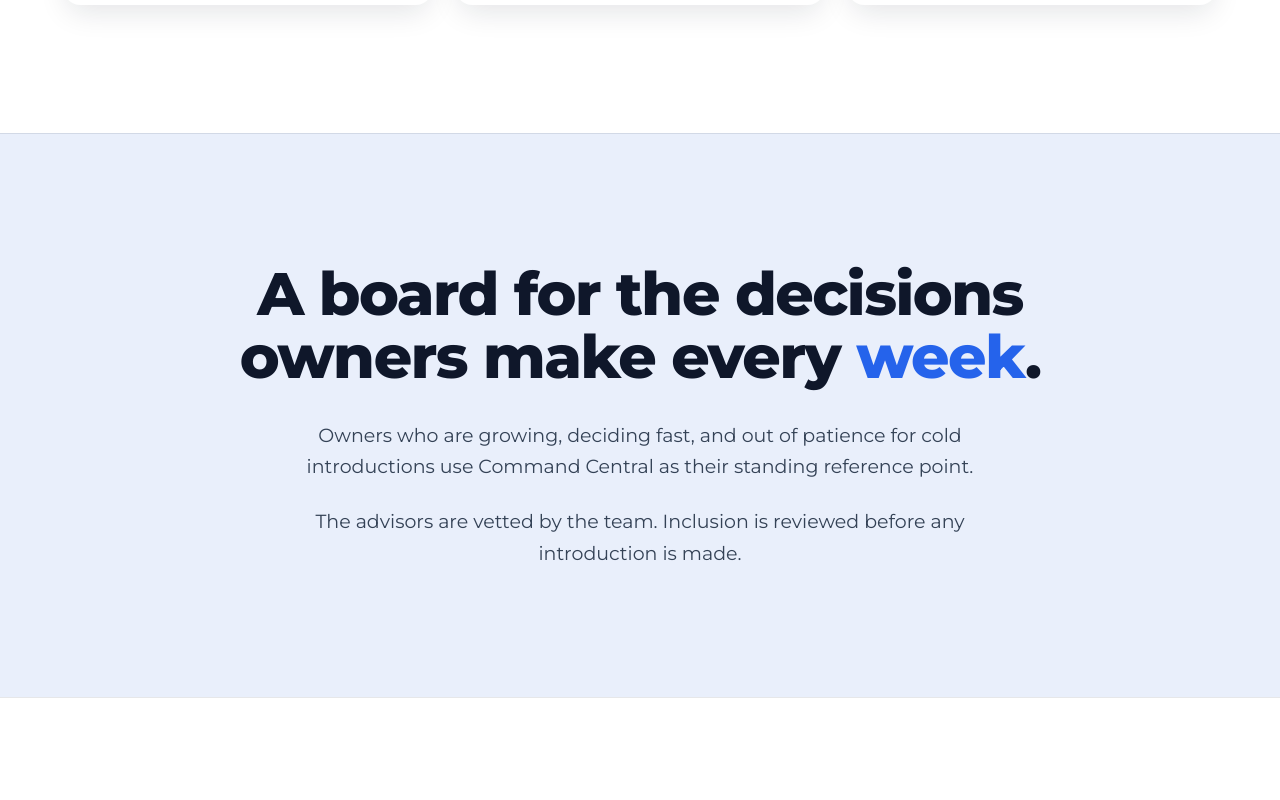
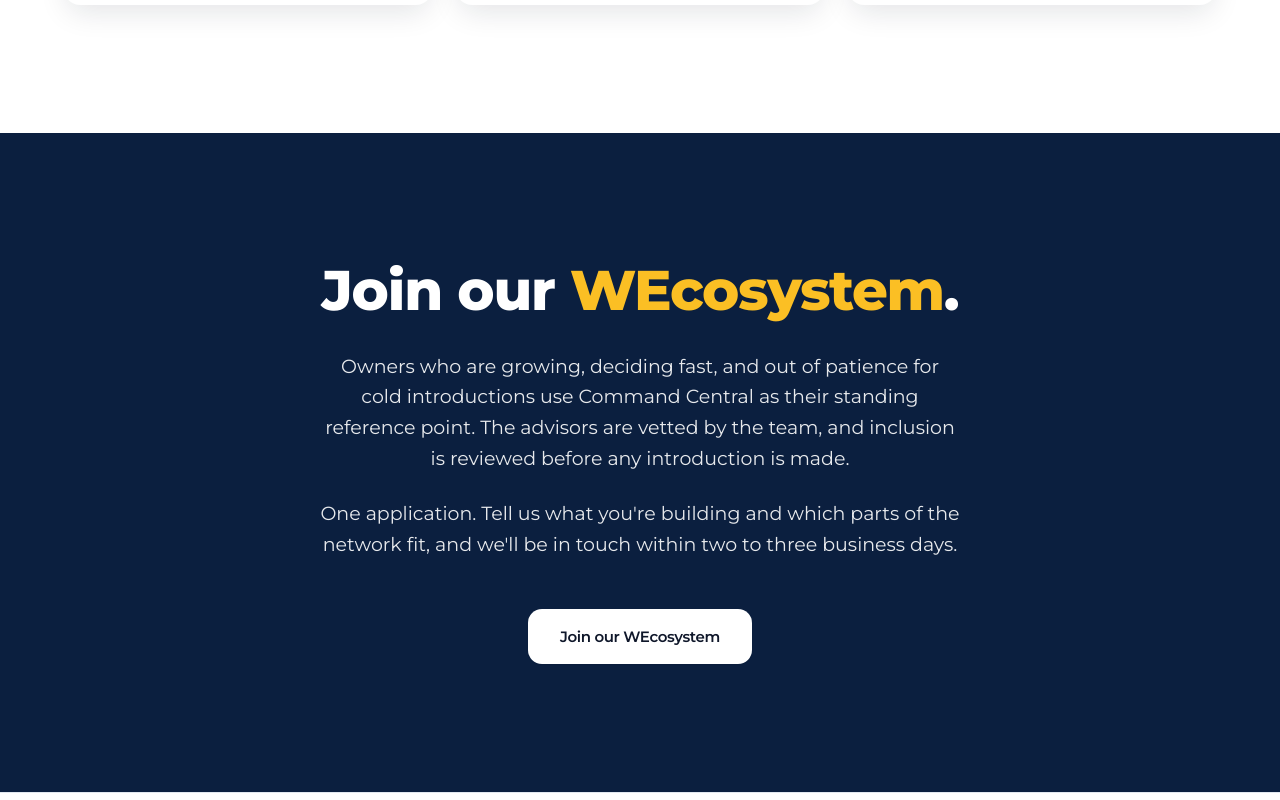
Before and after one commit to chadfam/v3-thrive-network-hub, a React (Vite) app: page /command-central in a window 1280 px wide. Shown: the part 2680-3480 px from the top of the page. Built offline with nearby package versions, Linux system fonts and the light colour scheme; the HTML template or start-up script is replaced by a standard one.

Commit message:
Changes
Co-authored-by: chadfam <282957577+chadfam@users.noreply.github.com>

```diff
--- a/src/components/command/CCApply.tsx
+++ b/src/components/command/CCApply.tsx
@@ -2,27 +2,31 @@ import { Link } from "react-router-dom";
 
 const CCApply = () => {
   return (
-    <section className="bg-white border-t border-slate-ink/10">
-      <div className="mx-auto max-w-[1080px] px-6 sm:px-10 md:px-16 py-20 md:py-32 text-center">
+    <section style={{ backgroundColor: "#0B1F3F" }} className="text-white">
+      <div className="mx-auto max-w-[880px] px-6 sm:px-10 md:px-16 py-20 md:py-32 text-center">
         <h2
-          className="font-serif-display text-slate-ink mx-auto max-w-[820px]"
+          className="font-serif-display"
           style={{
-            fontSize: "clamp(2.25rem, 5.5vw, 3.75rem)",
+            fontSize: "clamp(2rem, 5vw, 3.5rem)",
             lineHeight: 1.05,
-            letterSpacing: "-0.025em",
+            letterSpacing: "-0.02em",
           }}
         >
-          Join our <span className="text-brand-blue ppx-italic">WEcosystem</span>.
+          Join our <span className="ppx-italic" style={{ color: "#FBBF24" }}>WEcosystem</span>.
         </h2>
 
-        <p className="mt-8 mx-auto max-w-[680px] text-[17px] md:text-[19px] leading-[1.65] text-[hsl(var(--slate-700))]">
-          One application. Tell us what you're building and which parts of the network fit. We'll be in touch within two to three business days.
+        <p className="mt-8 mx-auto max-w-[640px] text-[17px] md:text-[19px] leading-relaxed text-white/90">
+          Owners who are growing, deciding fast, and out of patience for cold introductions use Command Central as their standing reference point. The advisors are vetted by the team, and inclusion is reviewed before any introduction is made.
+        </p>
+
+        <p className="mt-6 mx-auto max-w-[640px] text-[17px] md:text-[19px] leading-relaxed text-white/90">
+          One application. Tell us what you're building and which parts of the network fit, and we'll be in touch within two to three business days.
         </p>
 
         <div className="mt-12 flex justify-center">
           <Link
             to="/apply"
-            className="inline-flex items-center justify-center px-8 py-4 rounded-md bg-brand-blue text-white text-[15px] font-semibold tracking-tight hover:bg-brand-blue-hover transition-colors shadow-sm"
+            className="inline-flex items-center justify-center px-8 py-4 rounded-md bg-white text-slate-ink text-[15px] font-semibold tracking-tight hover:bg-white/90 transition-colors shadow-sm"
           >
             Join our WEcosystem
           </Link>
--- a/src/pages/CommandCentral.tsx
+++ b/src/pages/CommandCentral.tsx
@@ -2,7 +2,6 @@ import Layout from "@/components/site/Layout";
 import CCHero from "@/components/command/CCHero";
 import CCBoard from "@/components/command/CCBoard";
 import CCAreas from "@/components/command/CCAreas";
-import CCWhoFor from "@/components/command/CCWhoFor";
 import CCApply from "@/components/command/CCApply";
 
 const CommandCentral = () => (
@@ -14,7 +13,6 @@ const CommandCentral = () => (
     <CCHero />
     <CCBoard />
     <CCAreas />
-    <CCWhoFor />
     <CCApply />
   </Layout>
 );
```
